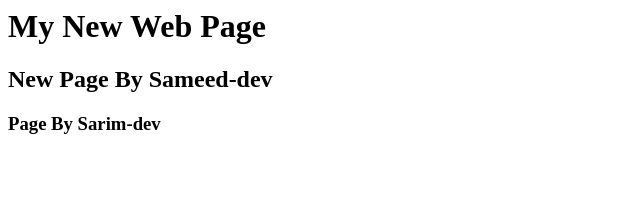
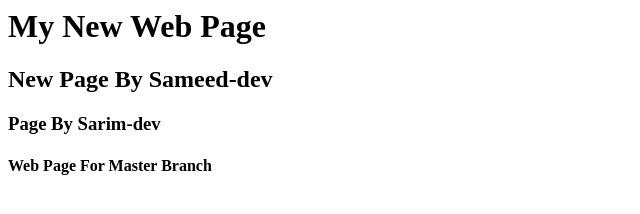
Before and after one commit to adilsarim/project, a plain HTML site: page index.html in a window 1280 px wide. Shown: the whole page, without its empty margins (0-640 px from the left). Drawn offline with Linux system fonts and the light colour scheme.

Commit message:
for master

```diff
--- a/index.html
+++ b/index.html
@@ -2,4 +2,5 @@
 <h1> My New Web Page </h1>
 <h2> New Page By Sameed-dev </h2>
 <h3> Page By Sarim-dev </h3>
+<h4> Web Page For Master Branch </h4>
 </html>
```
